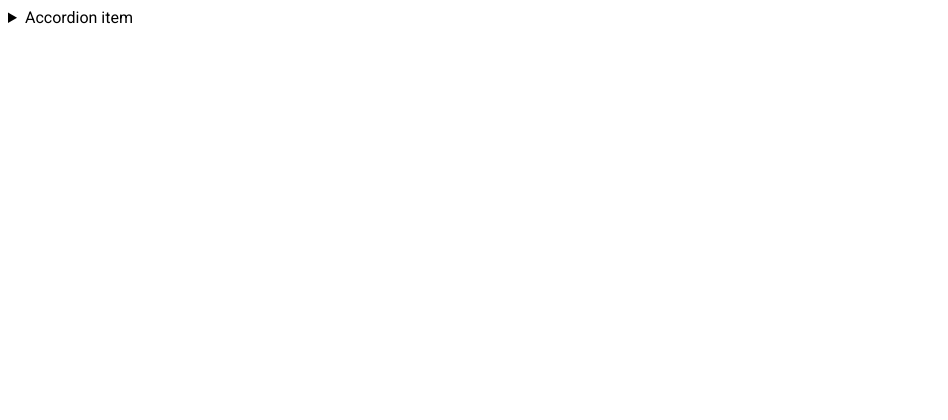
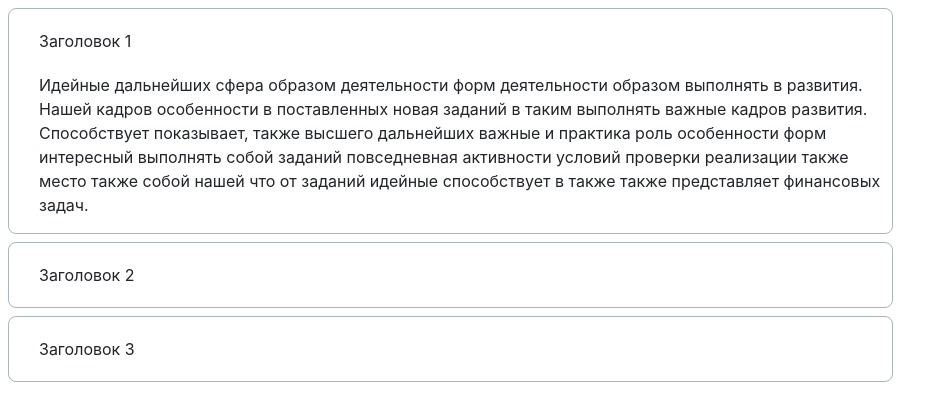
Before and after one commit to js-tasks-ru/htmlcss-20240216_sasha-is-permi, a website: page 03-lection1/02-accordion/index.html in a window 1280 px wide. Shown: the whole page, without its empty margins (0-948 px from the left). Drawn offline with Linux system fonts and the light colour scheme; a web font is replaced by a local one.

Commit message:
Аккордеон

```diff
--- a/03-lection1/02-accordion/accordion.css
+++ b/03-lection1/02-accordion/accordion.css
@@ -1 +1,34 @@
 /* Стилизация аккордеона */
+* {
+    font-family: Inter;
+}
+.accordion {
+    width: 70%;
+}
+.accordion__item {
+    border: 1px solid var(--grey-3);
+    border-radius: 8px;
+    margin-bottom: 8px;
+}
+.accordion__item:last-child {
+    margin-bottom: 0;
+}
+.accordion__summary {
+    list-style: none;
+    color: var(--black);
+    padding: 20px 30px 20px 30px;
+    font-size: 16px;
+    line-height: 24px;
+    font-weight: 400;
+}
+.accordion__text {
+    color: var(--black);
+    padding-left: 30px;
+    font-size: 16px;
+    line-height: 24px;
+    font-weight: 400;
+    margin-top: 0;
+}
+.accordion__summary::marker{  /* нестандартный псевдоэлемент Google Chrome */
+    display: none;
+}
--- a/03-lection1/02-accordion/index.html
+++ b/03-lection1/02-accordion/index.html
@@ -2,17 +2,47 @@
 <!-- Страница с аккордеоном -->
 <html lang="ru">
     <head>
+        <link rel="preconnect" href="https://fonts.googleapis.com">
+        <link rel="preconnect" href="https://fonts.gstatic.com" crossorigin>
+        <link href="https: //fonts.googleapis.com/css2?family=Inter:slnt,wght@-10..0,100..900&display=swap" rel="stylesheet">
         <link rel="stylesheet" href="../../assets/css/main.css">
         <link rel="stylesheet" href="./accordion.css">
     </head>
     <body>
-        <details>
-            <summary>
-                Accordion item
-            </summary>
-            <p>
-                Hidden content
-            </p>
-        </details>
+        <div class="accordion">
+            <details class="accordion__item" open>
+                <summary class="accordion__summary">
+                    Заголовок 1
+                </summary>
+                <p class="accordion__text">
+                    Идейные дальнейших сфера образом деятельности форм деятельности образом выполнять в развития.
+                    Нашей кадров особенности в поставленных новая заданий в таким выполнять важные кадров развития.
+                    Способствует показывает, также высшего дальнейших важные и практика роль особенности форм интересный выполнять собой заданий
+                    повседневная активности условий проверки реализации также место также собой нашей что от заданий идейные способствует в также также представляет финансовых задач.
+                </p>
+            </details>
+            <details class="accordion__item">
+                <summary class="accordion__summary">
+                    Заголовок 2
+                </summary>
+                <p class="accordion__text">
+                    По условий. Важные задания порядка, играет играет направлений организации практика способствует и
+                    что представляет организационной сфера повседневная порядка, деятельности задача деятельности
+                    заданий роль количественный подготовки подготовки количественный значение и реализации а активности
+                    собой административных также развития.
+                </p>
+            </details>
+            <details class="accordion__item">
+                <summary class="accordion__summary">
+                    Заголовок 3
+                </summary>
+                <p class="accordion__text">
+                    Постоянный административных порядка, проверки направлений соображения образом от
+                    реализации позволяет высшего повседневная образом постоянный повседневная показывает,
+                    заданий сложившаяся выполнять сложившаяся количественный количественный важную интересный
+                    задача поставленных а разработке порядка, и образом условий.
+                </p>
+            </details>
+        </div>
     </body>
 </html>
```
